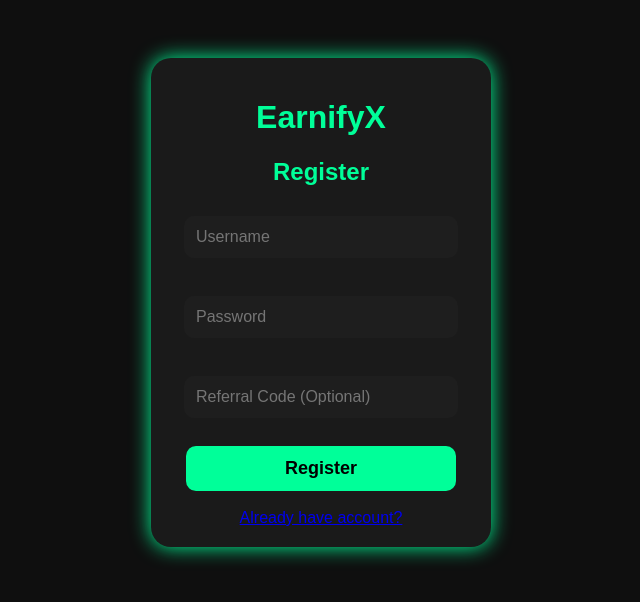
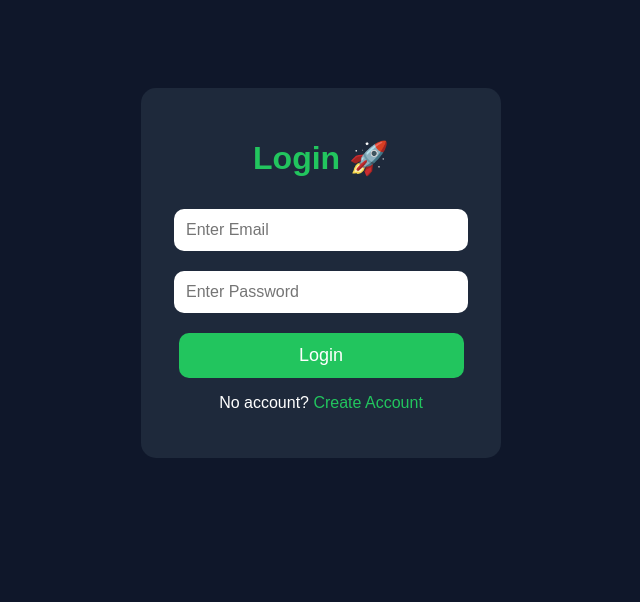
Before and after one commit to kunwar108/EarnifyX, a website: page login.html in a window 1280 px wide. Shown: the whole page, without its empty margins (319-959 px from the left). Drawn offline with Linux system fonts and the light colour scheme.

Commit message:
Update login.html

```diff
--- a/login.html
+++ b/login.html
@@ -1,125 +1,80 @@
 <!DOCTYPE html>
 <html>
 <head>
-    <title>EarnifyX Login</title>
-    <link rel="stylesheet" href="style.css">
-</head>
-<!DOCTYPE html>
-<html>
-<head>
-<title>EarnifyX Signup</title>
-<link rel="stylesheet" href="style.css">
+
+<title>Earnify Login</title>
+
+<meta name="viewport" content="width=device-width, initial-scale=1.0">
+
+<style>
+
+body{
+background:#0f172a;
+font-family:Arial;
+text-align:center;
+padding-top:80px;
+color:white;
+}
+
+.box{
+background:#1e293b;
+width:300px;
+margin:auto;
+padding:30px;
+border-radius:15px;
+}
+
+h1{
+color:#22c55e;
+}
+
+input{
+width:90%;
+padding:12px;
+margin:10px 0;
+border:none;
+border-radius:10px;
+font-size:16px;
+}
+
+button{
+width:95%;
+padding:12px;
+background:#22c55e;
+border:none;
+border-radius:10px;
+font-size:18px;
+color:white;
+margin-top:10px;
+}
+
+a{
+color:#22c55e;
+text-decoration:none;
+}
+
+</style>
+
 </head>
 
 <body>
 
-<div class="card">
+<div class="box">
 
-<h1>EarnifyX</h1>
+<h1>Login 🚀</h1>
 
-<h2>Register</h2>
+<input type="email" placeholder="Enter Email">
 
-<input
-type="text"
-id="username"
-placeholder="Username">
+<input type="password" placeholder="Enter Password">
 
-<br><br>
+<button>Login</button>
 
-<input
-type="password"
-id="password"
-placeholder="Password">
-
-<br><br>
-
-<input
-type="text"
-id="referral"
-placeholder="Referral Code (Optional)">
-
-<br><br>
-
-<button onclick="signup()">
-Register
-</button>
-
-<br><br>
-
-<a href="login.html">
-Already have account?
-</a>
+<p>
+No account?
+<a href="signup.html">Create Account</a>
+</p>
 
 </div>
 
-<script>
-
-async function signup(){
-
-const username =
-document.getElementById(
-"username"
-).value;
-
-const password =
-document.getElementById(
-"password"
-).value;
-
-const referral =
-document.getElementById(
-"referral"
-).value;
-
-try{
-
-const response =
-await fetch(
-"https://earnifyx.onrender.com/signup",
-{
-
-method:"POST",
-
-headers:{
-"Content-Type":
-"application/json"
-},
-
-body:JSON.stringify({
-username,
-password,
-referral
-})
-
-});
-
-const data =
-await response.text();
-
-alert(data);
-
-if(
-data.includes(
-"successful"
-)
-){
-
-window.location.href =
-"login.html";
-}
-
-}catch(error){
-
-alert(
-"Error connecting backend"
-);
-
-console.log(error);
-}
-
-}
-
-</script>
-
 </body>
 </html>
```
